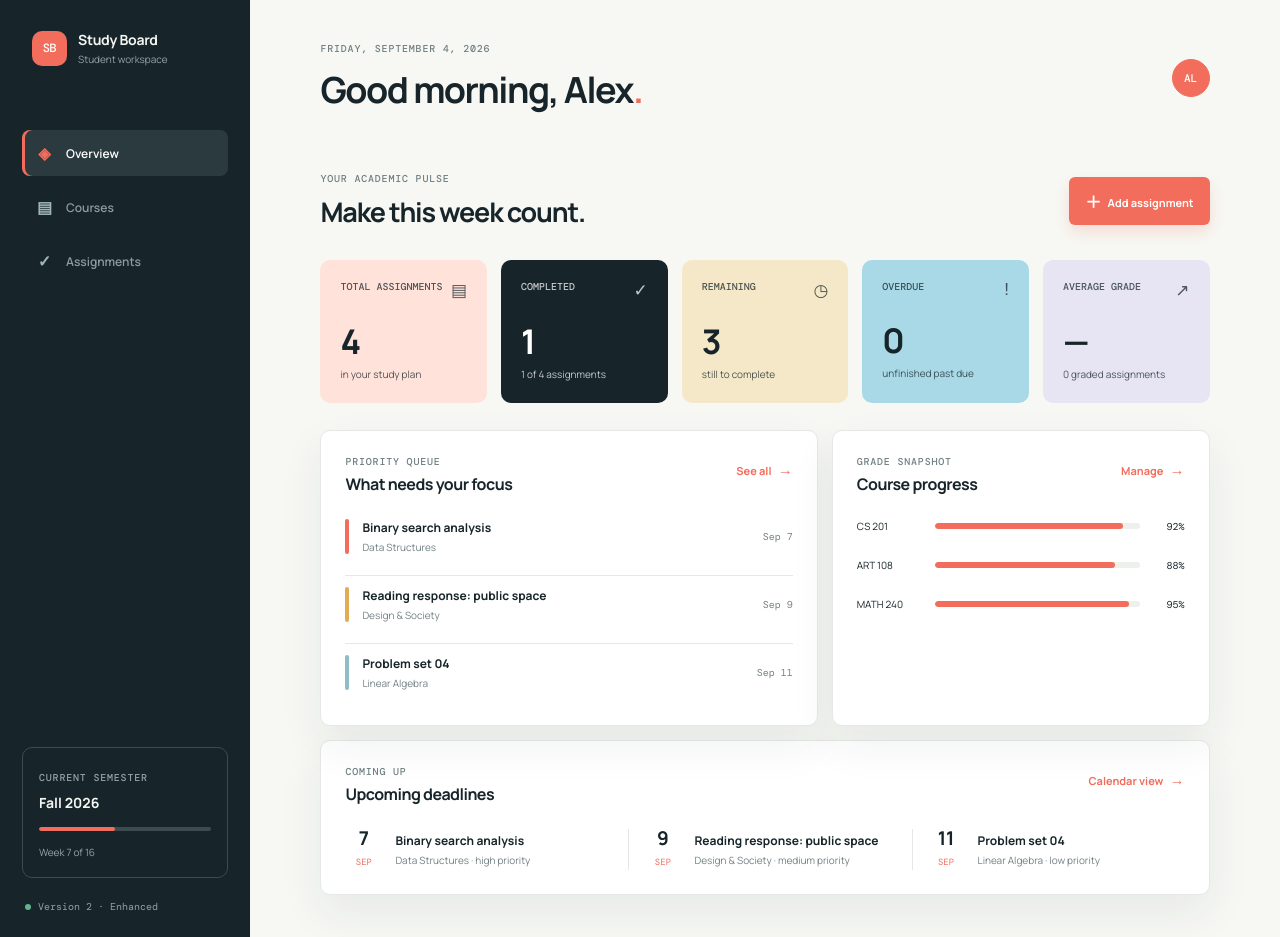
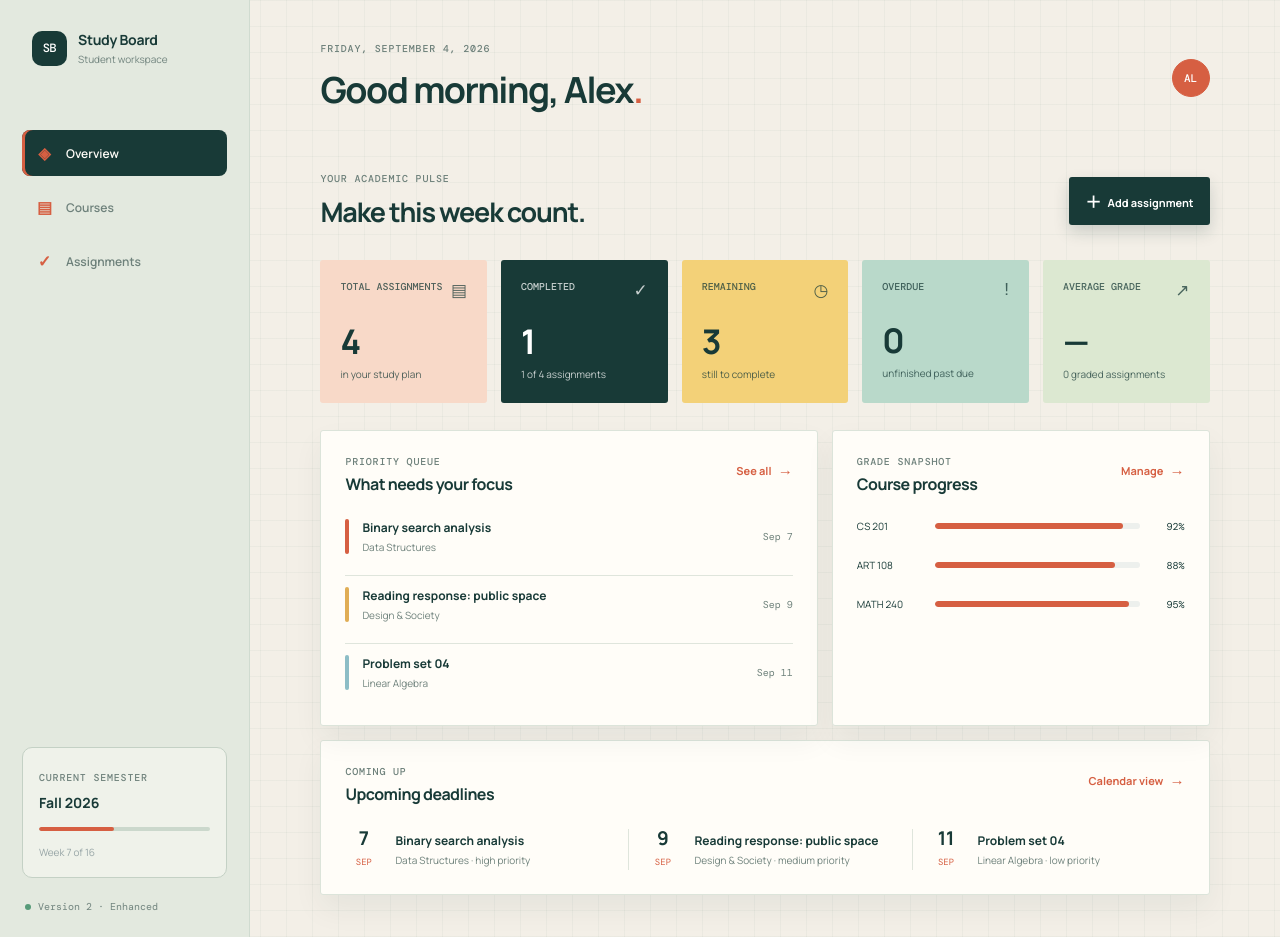
Before and after one commit to Connor-Debus/CS-319, a plain HTML site: page index.html in a window 1280 px wide. Drawn offline with nearby package versions, Linux system fonts and the light colour scheme.

Commit message:
Give Version 2 a distinct visual theme

```diff
--- a/styles.css
+++ b/styles.css
@@ -94,3 +94,41 @@ h3 { font-size: 16px; letter-spacing: -.5px; margin: 5px 0 0; }
 @media (max-width: 1100px) { .stats-grid { grid-template-columns: repeat(3, 1fr); } }
 @media (max-width: 900px) { .sidebar { width: 205px; }.main-content { padding: 30px 3%; }.stats-grid { grid-template-columns: repeat(2, 1fr); }.dashboard-grid { grid-template-columns: 1fr; } }
 @media (max-width: 640px) { .app-shell { display: block; }.sidebar { width: 100%; padding: 15px 18px; }.main-nav { margin-top: 20px; display: flex; gap: 4px; overflow-x: auto; }.nav-link { padding: 10px 12px; white-space: nowrap; }.sidebar-bottom { display: none; }.topbar { margin-bottom: 35px; }.topbar h1 { font-size: 25px; }.welcome-row { align-items: flex-start; flex-direction: column; gap: 14px; }.stats-grid { gap: 9px; }.stat-card { padding: 14px; min-height: 124px; }.stat-card strong { font-size: 27px; margin-top: 14px; }.panel { padding: 17px; }.upcoming-list { grid-template-columns: 1fr; gap: 14px; }.upcoming-item, .upcoming-item:first-child { border-left: 0; border-top: 1px solid var(--line); padding: 12px 0 0; }.assignment-toolbar { align-items: flex-start; flex-direction: column; }.search-box, .search-box input { width: 100%; }.form-grid { grid-template-columns: 1fr; }.form-field.full { grid-column: auto; }.modal { padding: 25px 20px; } }
+
+:root {
+  --ink: #183a37;
+  --muted: #6e817b;
+  --paper: #f3efe7;
+  --panel: #fffdf8;
+  --line: #dfe5dc;
+  --coral: #d65f42;
+  --coral-light: #f8d9c8;
+  --cream: #f3d178;
+  --blue: #b9d9ca;
+  --green: #579b79;
+  --shadow: 0 18px 45px rgba(24, 58, 55, .09);
+}
+body {
+  background-color: var(--paper);
+  background-image: linear-gradient(rgba(24, 58, 55, .035) 1px, transparent 1px), linear-gradient(90deg, rgba(24, 58, 55, .035) 1px, transparent 1px);
+  background-size: 26px 26px;
+}
+.sidebar { background: #e3e9df; color: var(--ink); border-right: 1px solid #d0dbd0; }
+.brand-mark { background: var(--ink); }
+.brand span, .sidebar .eyebrow { color: #71847e; }
+.nav-link { color: #6e817b; }
+.nav-link:hover, .nav-link.active { background: var(--ink); color: #fffdf8; }
+.nav-link.active { box-shadow: inset 3px 0 var(--coral); }
+.nav-icon, .nav-link.active .nav-icon { color: var(--coral); }
+.semester-card { border-color: #c4d1c5; background: rgba(255, 253, 248, .42); }
+.semester-progress { background: #cbd8cc; }
+.version-chip { color: #71847e; }
+.panel { border-color: #dce4da; box-shadow: 0 14px 30px rgba(24, 58, 55, .06); }
+.stat-card { border-radius: 3px; }
+.panel { border-radius: 3px; }
+.primary-button { border-radius: 3px; background: var(--ink); box-shadow: 0 7px 16px rgba(24, 58, 55, .18); }
+.primary-button:hover { box-shadow: 0 10px 20px rgba(24, 58, 55, .25); }
+.text-button, .accent { color: var(--coral); }
+.lavender-card { background: #dce8d1; }
+.modal { border: 1px solid #dce4da; border-radius: 4px; }
+.status-dot { background: var(--green); }
```
